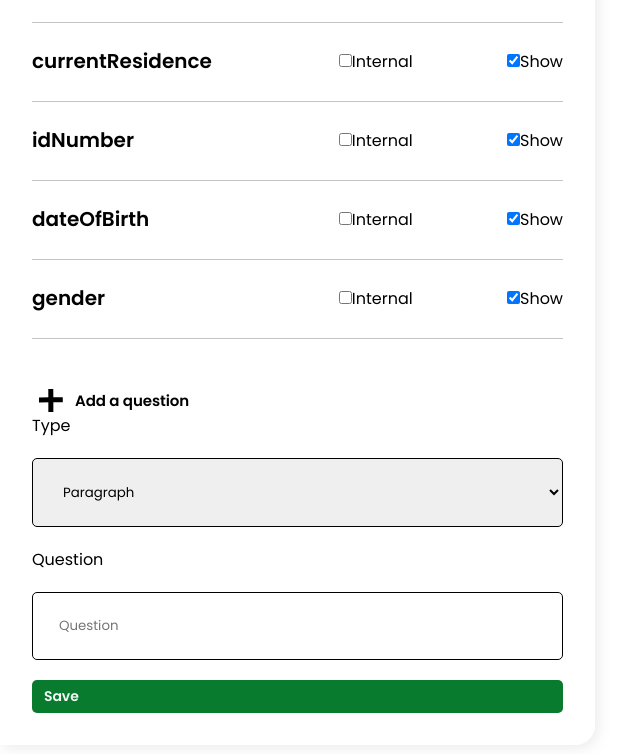
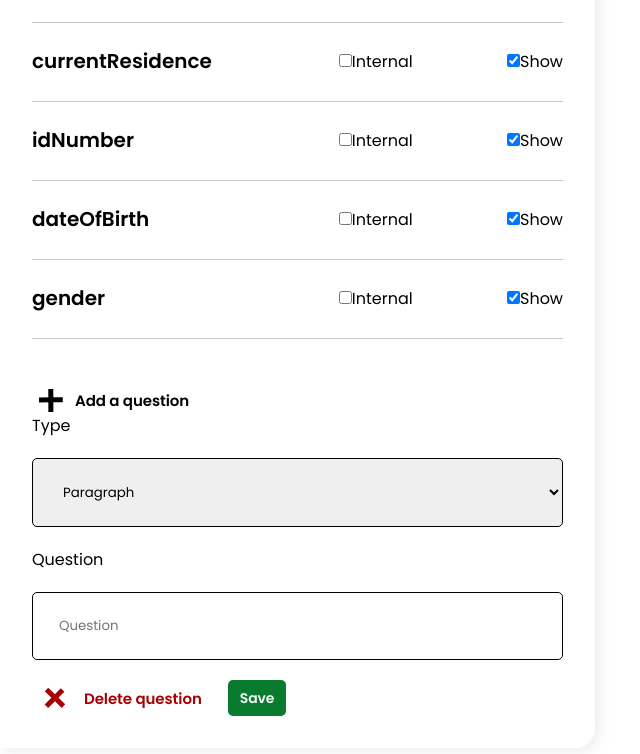
Before and after one commit to mrpeski/gusto, a React (Create React App) app: page / in a window 1280 px wide. Both pictures are taken after a click on the button "Add a question". Shown: the part 927-1681 px from the top of the page, without its empty margins (0-640 px from the left). Built offline with nearby package versions, Linux system fonts and the light colour scheme.

Commit message:
Add Delete Question to Question.tsx

```diff
--- a/src/components/Question.tsx
+++ b/src/components/Question.tsx
@@ -67,7 +67,14 @@ const Question: FC<Props> = ({ onSave }) => {
             <input className="Input" name="disqualify" value={'Disqualify'} type="checkbox" checked={disqualify} onChange={handleCheck}/>
             <span>Disqualify candidate if the answer is no</span>
             </label> : null}
-        <button className="Button green">Save</button>
+                <div className="Flex Space-between">
+                    <button className="Button red">
+                        <img src="/icons/delete_icon.svg" className="" />
+                        <span>Delete question</span>
+                    </button>
+
+                    <button className="Button green">Save</button>
+                </div>
     </form>
 }
 
```
